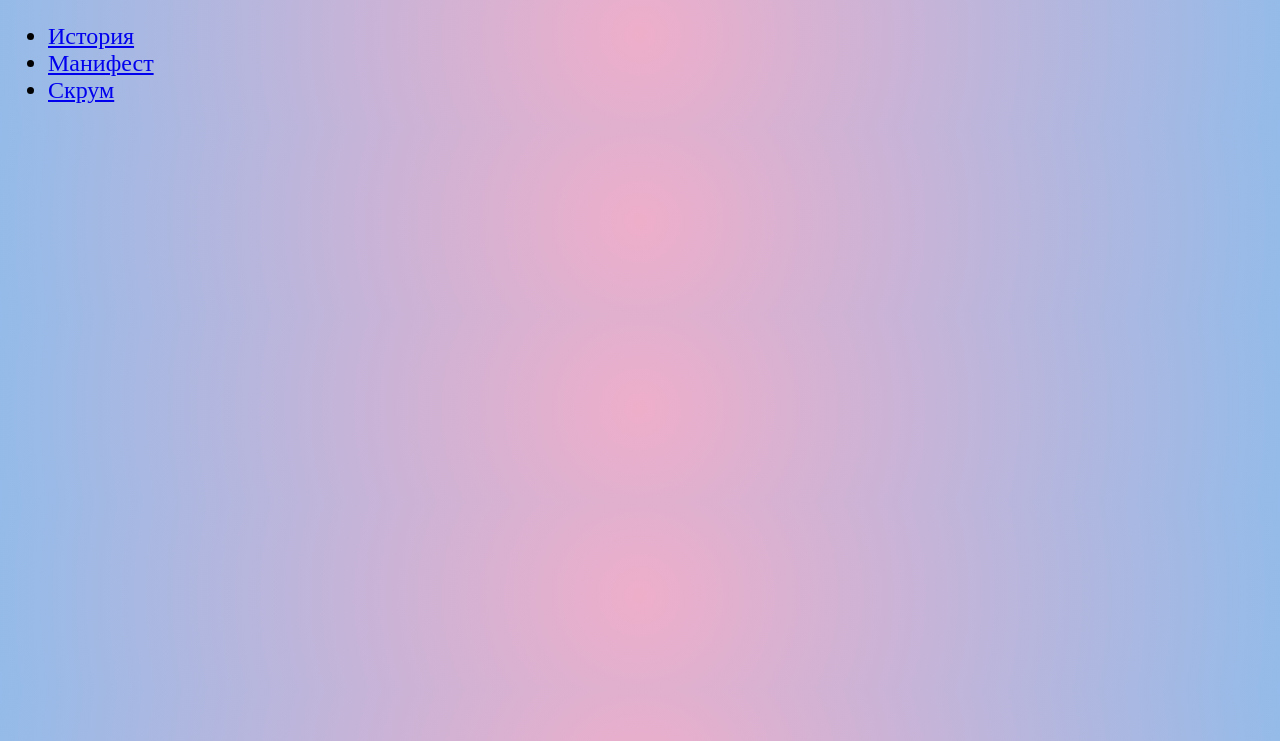
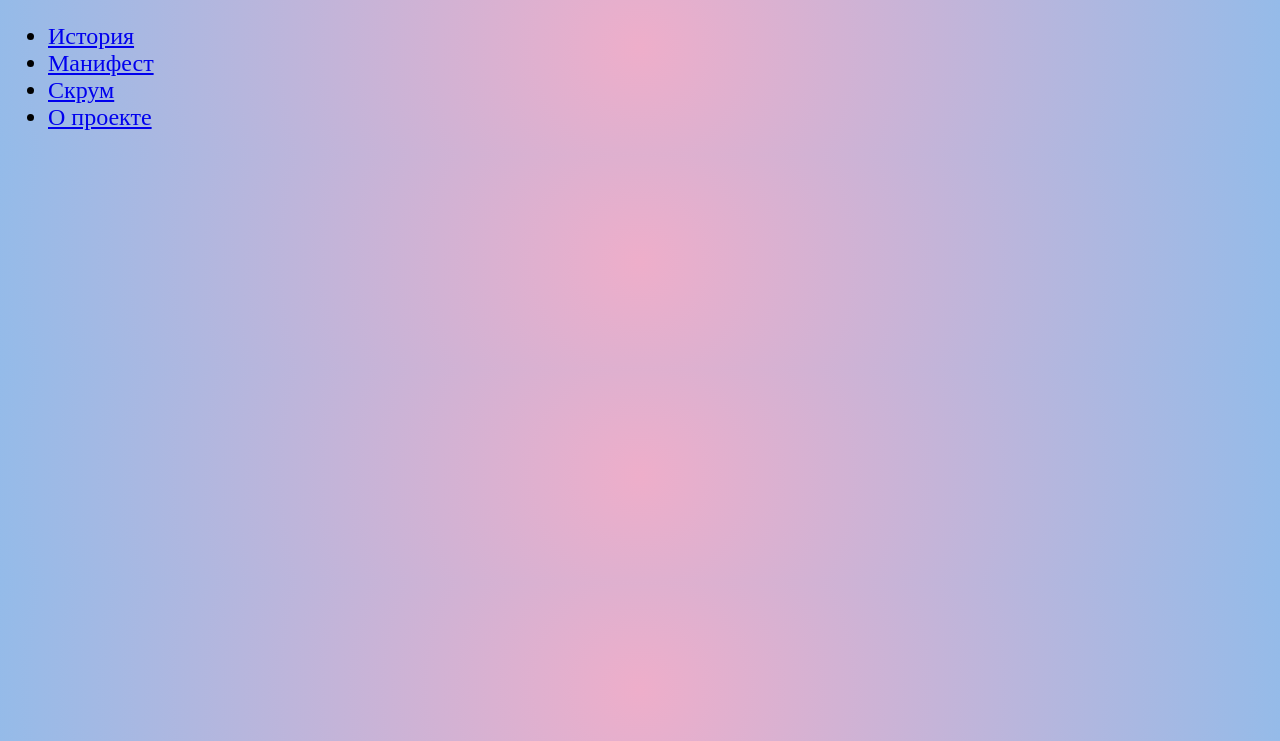
Before and after one commit to KarimBasharov/agile-eng-portf, a plain HTML site: page index.html in a window 1280 px wide. Shown: the part 59-800 px from the top of the page. Drawn offline with Linux system fonts and the light colour scheme.

Commit message:
Update index.html

```diff
--- a/index.html
+++ b/index.html
@@ -15,6 +15,7 @@
         <li><a href="history.html">История</a></li>
         <li><a href="manifesto.html">Манифест</a></li>
         <li><a href="scrum.html">Скрум</a></li>
+        <li><a href="project.html">О проекте</a></li>
     </ul>
 </body>
 </html>
```
